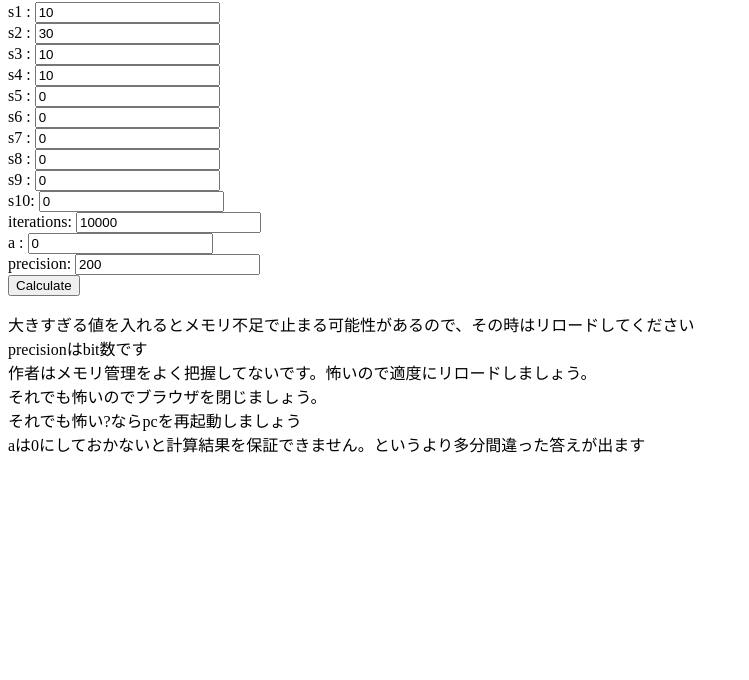
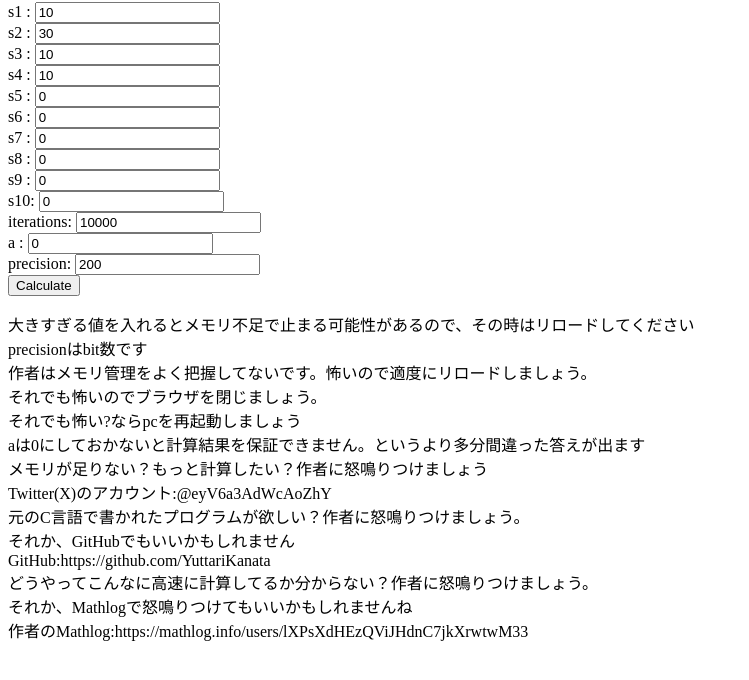
Before and after one commit to YuttariKanata/na.io, a plain HTML site: page index.html in a window 1280 px wide. Shown: the part 78-758 px from the top of the page, without its empty margins (0-749 px from the left). Drawn offline with Linux system fonts and the light colour scheme; no server answers.

Commit message:
Update index.html

```diff
--- a/index.html
+++ b/index.html
@@ -39,11 +39,19 @@
     <div id="result"></div>
     <button onclick="pressBtn()">Calculate</button>
     <p>大きすぎる値を入れるとメモリ不足で止まる可能性があるので、その時はリロードしてください<br>
-        precisionはbit数です<br>
-        作者はメモリ管理をよく把握してないです。怖いので適度にリロードしましょう。<br>
-        それでも怖いのでブラウザを閉じましょう。<br>
-        それでも怖い?ならpcを再起動しましょう<br>
-        aは0にしておかないと計算結果を保証できません。というより多分間違った答えが出ます</p>
+    precisionはbit数です<br>
+    作者はメモリ管理をよく把握してないです。怖いので適度にリロードしましょう。<br>
+    それでも怖いのでブラウザを閉じましょう。<br>
+    それでも怖い?ならpcを再起動しましょう<br>
+    aは0にしておかないと計算結果を保証できません。というより多分間違った答えが出ます<br>
+    メモリが足りない？もっと計算したい？作者に怒鳴りつけましょう<br>
+    Twitter(X)のアカウント:@eyV6a3AdWcAoZhY<br>
+    元のC言語で書かれたプログラムが欲しい？作者に怒鳴りつけましょう。<br>
+    それか、GitHubでもいいかもしれません<br>
+    GitHub:https://github.com/YuttariKanata<br>
+    どうやってこんなに高速に計算してるか分からない？作者に怒鳴りつけましょう。<br>
+    それか、Mathlogで怒鳴りつけてもいいかもしれませんね<br>
+    作者のMathlog:https://mathlog.info/users/lXPsXdHEzQViJHdnC7jkXrwtwM33</p>
 
     <script src="MZV2.js"></script>
     <script>
```
